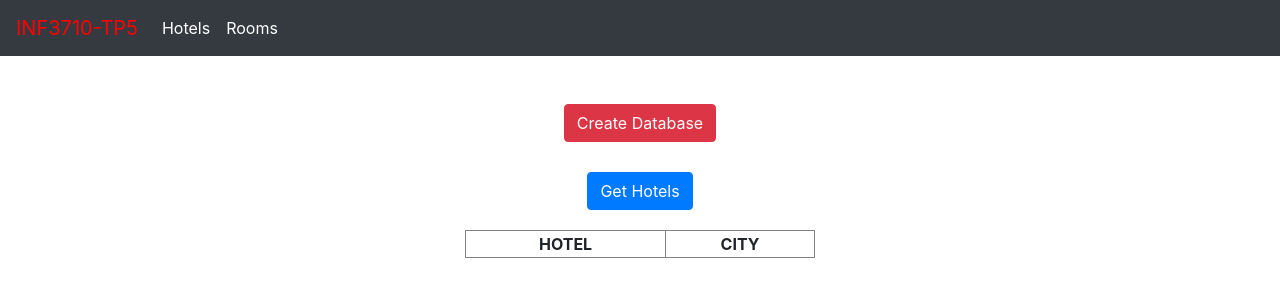
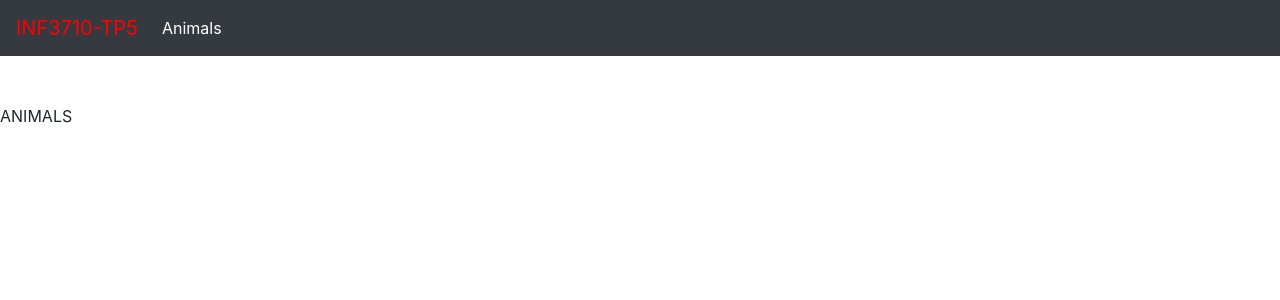
Before and after one commit to antlamon/INF3710, an Angular app in the folder client/: page /animal in a window 1280 px wide. Before the commit this address led to /. Shown: the top 300 px of the page. Built offline with nearby package versions, Linux system fonts and the light colour scheme.

Commit message:
Ajout du component animal

```diff
--- /dev/null
+++ b/client/src/app/animal/animal.component.html
@@ -0,0 +1,3 @@
+<p>
+  ANIMALS
+</p>
--- /dev/null
+++ b/client/src/app/animal/animal.component.ts
@@ -0,0 +1,15 @@
+import { Component, OnInit } from '@angular/core';
+
+@Component({
+  selector: 'app-animal',
+  templateUrl: './animal.component.html',
+  styleUrls: ['./animal.component.css']
+})
+export class AnimalComponent implements OnInit {
+
+  constructor() { }
+
+  ngOnInit() {
+  }
+
+}
--- a/client/src/app/app.component.html
+++ b/client/src/app/app.component.html
@@ -3,35 +3,11 @@
 
 
 <nav class="navbar navbar-dark bg-dark mb-5">
-    <a class="navbar-brand title" href="/">INF3710-TP5</a>
-    <div class="navbar-expand mr-auto">
-      <div class="navbar-nav">
-        <a class="nav-item nav-link active" routerLink="/hotel">Hotels</a>
-        <a class="nav-item nav-link active" routerLink="/room">Rooms</a>
-      </div>
+  <a class="navbar-brand title" href="/">INF3710-TP5</a>
+  <div class="navbar-expand mr-auto">
+    <div class="navbar-nav">
+      <a class="nav-item nav-link active" routerLink="/animal">Animals</a>
     </div>
-  </nav>
-
-<div style="text-align:center">
-<div *ngIf="route == ''">
-  <button type="button" class="btn btn-danger" (click) ="createDB()">Create Database</button>
-</div>
-
+  </div>
+</nav>
 <router-outlet></router-outlet>
-
-
-<div id="ht" style="text-align:center" *ngIf="route != '/room'">
-  <button type="button" class="btn btn-primary" (click)="getHotels()">Get Hotels</button>
-  <table id ="ht" align="center" border="1" width="350">
-    <thead>
-      <th> HOTEL</th>
-      <th> CITY</th>
-    </thead>
-    <tbody>
-      <tr *ngFor="let hotel of hotels">
-        <td> {{hotel.hotelname}}</td>
-        <td> {{hotel.city}} </td>
-      </tr>
-    </tbody>
-  </table>
-</div>
--- a/client/src/app/app.module.ts
+++ b/client/src/app/app.module.ts
@@ -8,12 +8,14 @@ import { AppComponent } from "./app.component";
 import { CommunicationService } from "./communication.service";
 import { HotelComponent } from "./hotel/hotel.component";
 import { RoomComponent } from "./room/room.component";
+import { AnimalComponent } from './animal/animal.component';
 
 @NgModule({
   declarations: [
     AppComponent,
     RoomComponent,
     HotelComponent,
+    AnimalComponent,
   ],
   imports: [
     CommonModule,
```
Also changed, not shown: client/src/app/app-routing.module.ts (+4 -6 lines), client/src/app/animal/animal.component.css (added), 1 other file (tests, documents, lock files or other folders).
